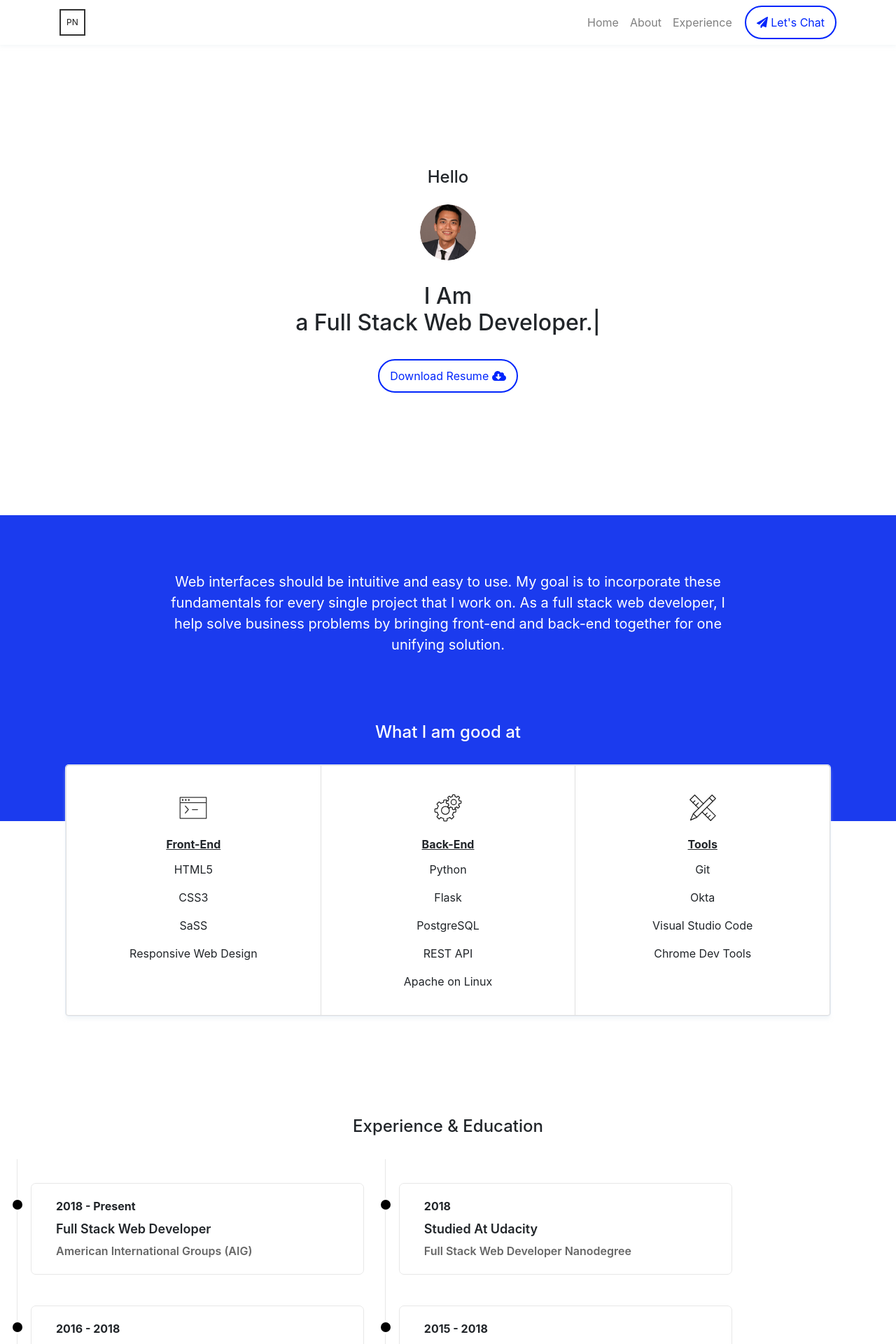
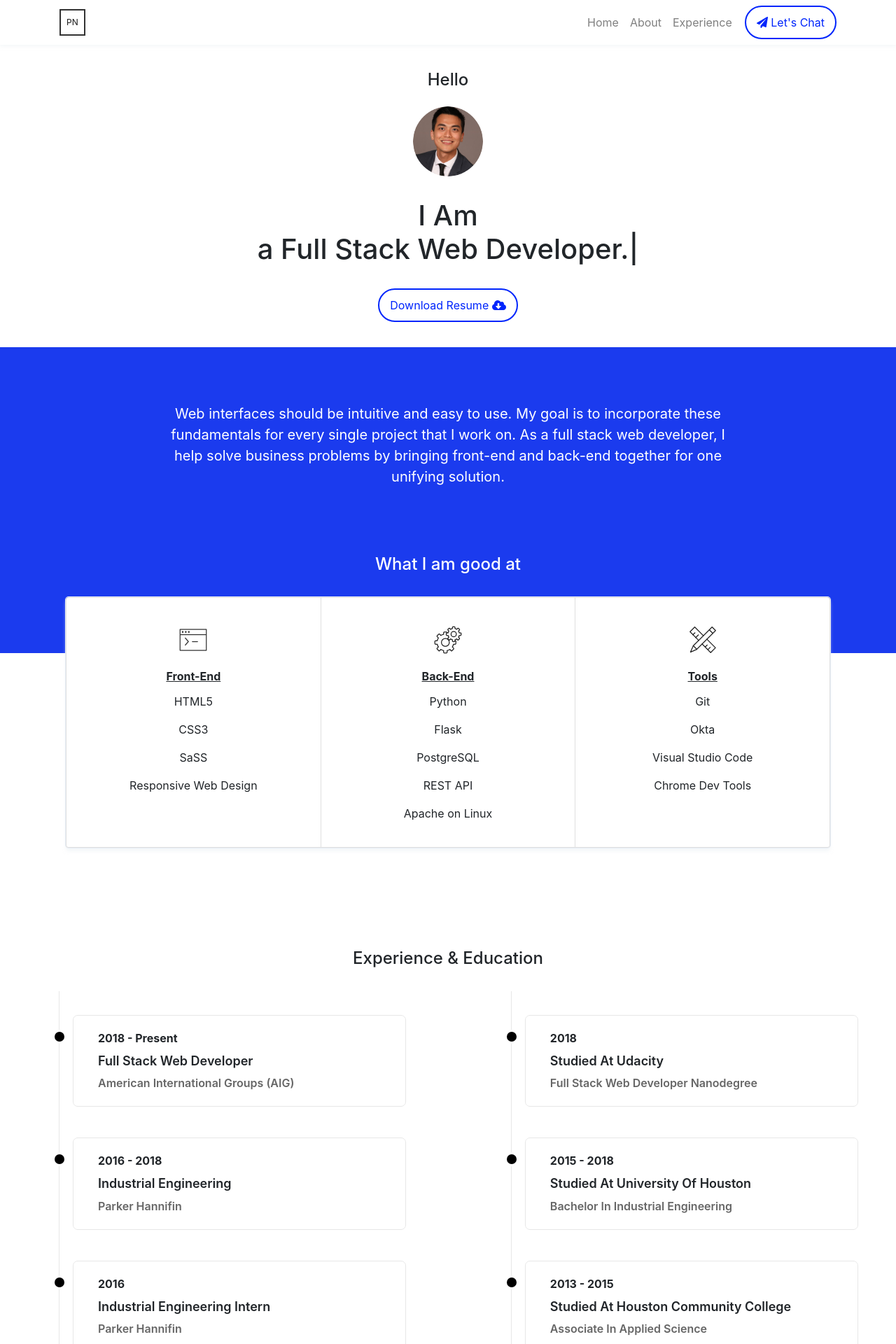
Before and after one commit to pnguyen1901/personal-website, a React (Create React App) app in the folder client/: page / in a window 1280 px wide. Shown: the top 1920 px of the page at 70% size. Built offline with nearby package versions, Linux system fonts and the light colour scheme.

Commit message:
media queries footer and ad sections

```diff
--- a/client/src/App.css
+++ b/client/src/App.css
@@ -176,9 +176,24 @@ a.social-icon:hover {
     height: 100vh;
   }
 }
-
   .exp-col,.exp-col-offset {
     margin-left: 0;
   }
 
 }
+
+/* Desktops and laptops */
+@media only screen and (min-width: 1224px) {
+  .home-table {
+    height: 70vh;
+  }
+
+  .exp-col {
+    margin-left: 60px;
+  }
+
+  .exp-col-offset {
+    margin-left: 120px;
+  }
+
+}
--- a/client/src/components/Ads.js
+++ b/client/src/components/Ads.js
@@ -7,6 +7,11 @@ const AdContainer = styled(Container)`
     margin-top: 10rem;
     padding: 3rem 1.5rem;
     margin-bottom: -11rem;
+
+    // Smartphones (portrait and lanscape)
+    @media only screen and (min-width: 320px) and (max-width: 480px) {
+        margin-bottom: -13rem;
+    }
 `;
 
 const AdCard = styled(Card)`
@@ -17,6 +22,13 @@ const AdCard = styled(Card)`
 const AdHeading = styled(CardTitle)`
     color: #fff;
     font-size: 1.5rem;
+
+    // Smartphones (portrait and lanscape)
+    @media only screen and (min-width: 320px) and (max-width: 480px) {
+        margin-top: 1rem;
+    }
+
+
 `;
 
 const AdText = styled(CardText)`
@@ -41,6 +53,10 @@ const StyledButton = styled(Button)`
         border-color: #FFCC00;
         color: #FFCC00;
         background-color: transparent;
+    }
+
+    @media only screen and (min-width: 320px) and (max-width: 480px) {
+        margin-bottom: 1rem;
     }
 `;
 
--- a/client/src/components/Footer.js
+++ b/client/src/components/Footer.js
@@ -8,6 +8,10 @@ const FooterSection = styled(Container)`
     padding: 10rem 1.5rem;
     background-color: #293347;
     color: #fff;
+
+    @media only screen and (min-width: 320px)  and (max-width: 480px) {
+        padding: 10rem 1.5rem 2rem 1.5rem;
+    }
 `;
 
 class Footer extends React.Component {
--- a/client/src/components/Home.js
+++ b/client/src/components/Home.js
@@ -25,6 +25,13 @@ const Profile = styled.img`
     @media only screen and (min-width: 321px) {
         width: 80px;
         height: 80px;
+    }
+
+
+    //Desktops and Laptops
+    @media only screen and (min-width: 1224px) {
+        width: 100px;
+        height: 100px;
     }
 `;
 
@@ -55,6 +62,10 @@ const TypingText = styled.h1`
         font-size: 2rem;
     }
 
+    // Desktops and laptops
+    @media only screen and (min-width: 1224px) {
+        font-size: 2.5rem;
+    }
 `;
 
 class Home extends React.Component {
```
